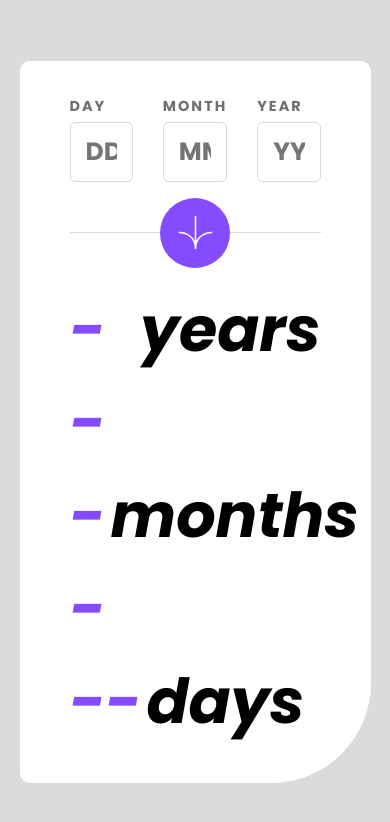
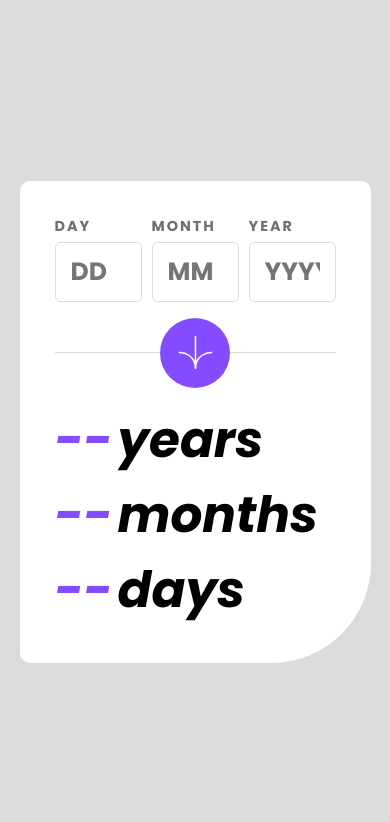
Before and after one commit to DrZiMo/age-calculator, a plain HTML site: page index.html in a window 390 px wide. Drawn offline with Linux system fonts and the light colour scheme.

Commit message:
Add files via upload

```diff
--- a/css/age-calculator.css
+++ b/css/age-calculator.css
@@ -76,6 +76,11 @@ body {
     padding: 35px 50px;
     border-radius: 10px 10px 100px 10px;
 }
+@media (max-width: 750px) {
+    .wrapper .container {
+        padding: 35px 35px;
+    }
+}
 .wrapper .container .inputs {
     display: flex;
     gap: 30px;
@@ -84,6 +89,7 @@ body {
 @media (max-width: 750px) {
     .wrapper .container .inputs {
         width: 100%;
+        gap: 10px;
     }
 }
 .wrapper .container .inputs .sub-input {
@@ -188,6 +194,9 @@ body {
 .wrapper .container .result .result-part .number {
     color: var(--purple);
 }
-.wrapper .container .result .result-part .date {
-    font-size: var(--fs-800);
+
+@media (max-width:750px) {
+    .wrapper .container .result {
+        font-size: 50px;
+    }
 }
```
